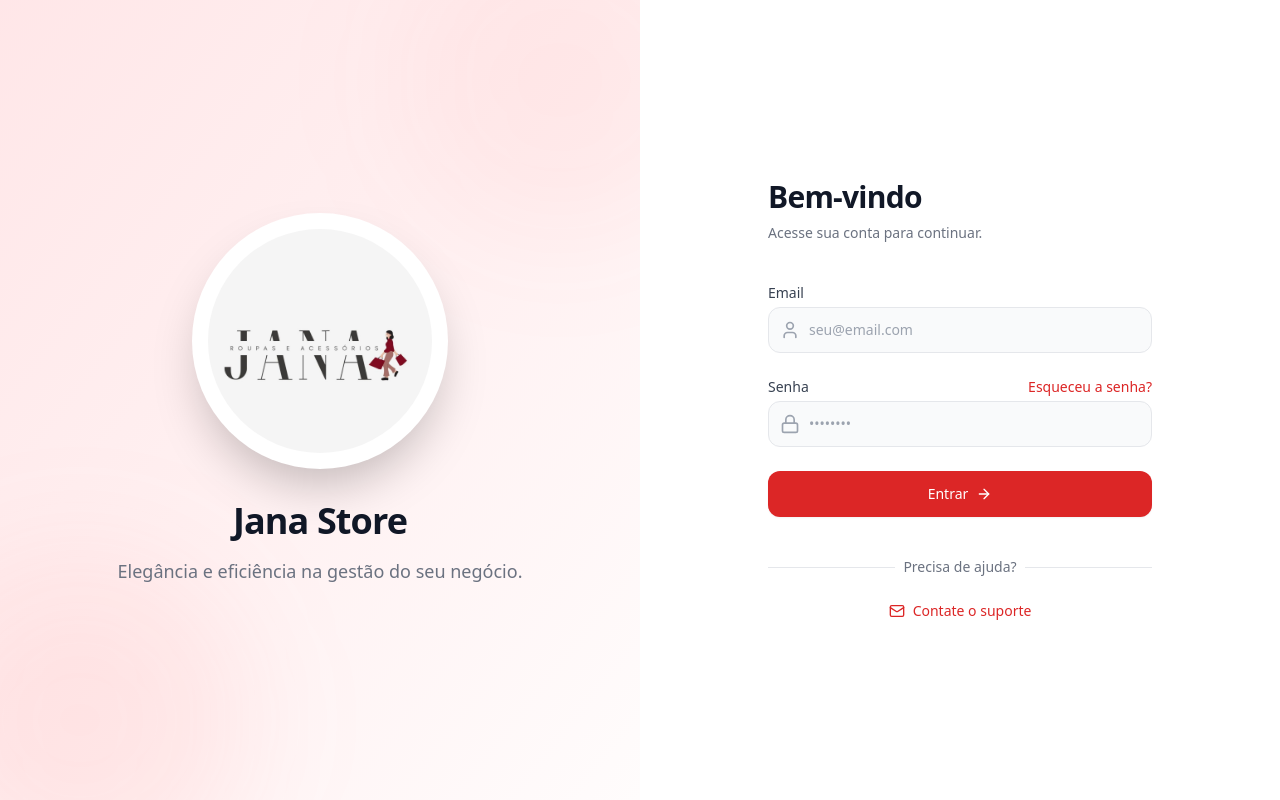
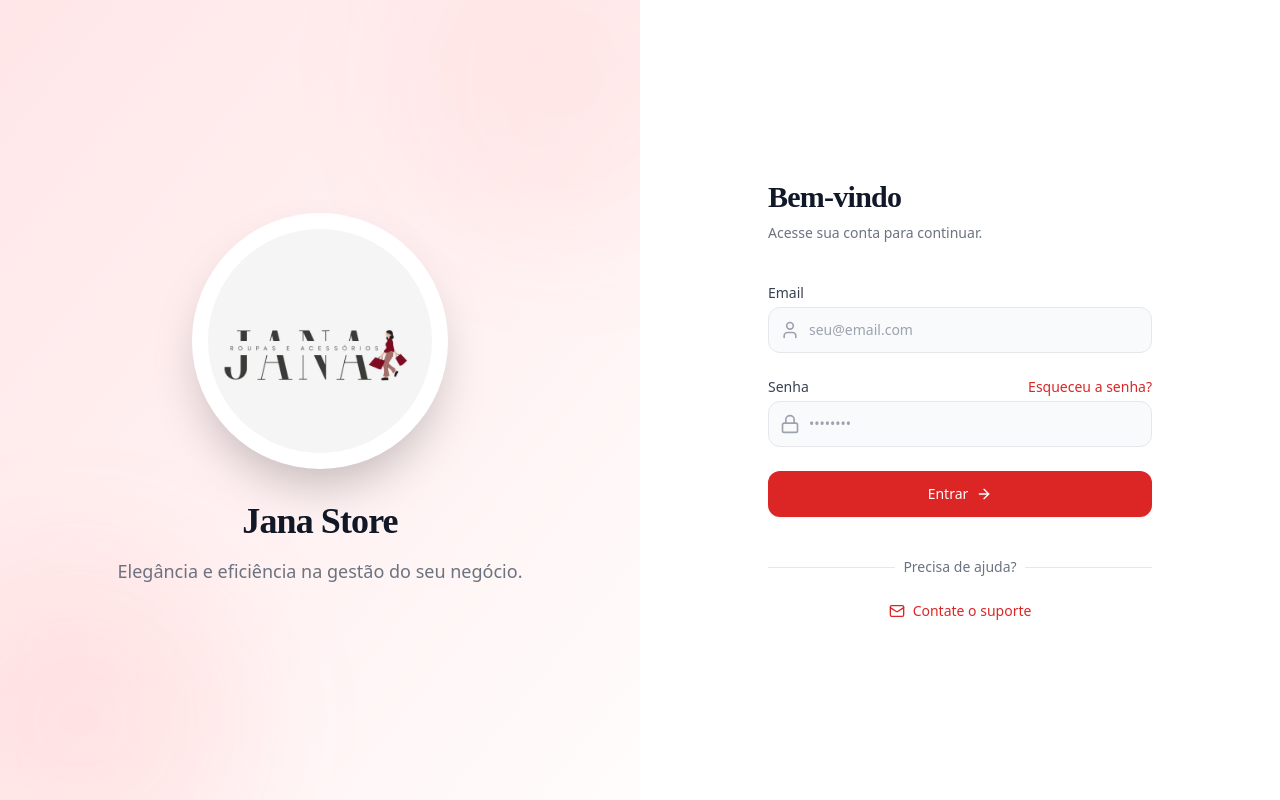
Before and after one commit to Dritcmg/janara, a React (Vite) app: page /login in a window 1280 px wide. Built offline with nearby package versions, Linux system fonts and the light colour scheme.

Commit message:
feat: add base Tailwind CSS setup, custom fonts, global styles, and fade-in animation

```diff
--- a/src/index.css
+++ b/src/index.css
@@ -1,6 +1,9 @@
 @tailwind base;
 @tailwind components;
 @tailwind utilities;
+
+/* Import Fonts: Plus Jakarta Sans (Canvas alt) & Playfair Display (Espoir alt) */
+@import url('https://fonts.googleapis.com/css2?family=Playfair+Display:ital,wght@0,400;0,500;0,600;0,700;1,400&family=Plus+Jakarta+Sans:wght@300;400;500;600;700&display=swap');
 
 @layer base {
   html {
@@ -9,7 +12,18 @@
 
   body {
     @apply bg-gray-50 text-gray-900 antialiased;
+    font-family: 'Plus Jakarta Sans', system-ui, -apple-system, sans-serif;
     font-feature-settings: "cv02", "cv03", "cv04", "cv11";
+  }
+
+  h1,
+  h2,
+  h3,
+  h4,
+  h5,
+  h6,
+  .font-serif {
+    font-family: 'Playfair Display', serif;
   }
 
   /* Custom Scrollbar for Webkit */
@@ -34,6 +48,13 @@
 }
 
 @keyframes fadeIn {
-  from { opacity: 0; transform: translateY(-10px); }
-  to { opacity: 1; transform: translateY(0); }
+  from {
+    opacity: 0;
+    transform: translateY(-10px);
+  }
+
+  to {
+    opacity: 1;
+    transform: translateY(0);
+  }
 }
```
